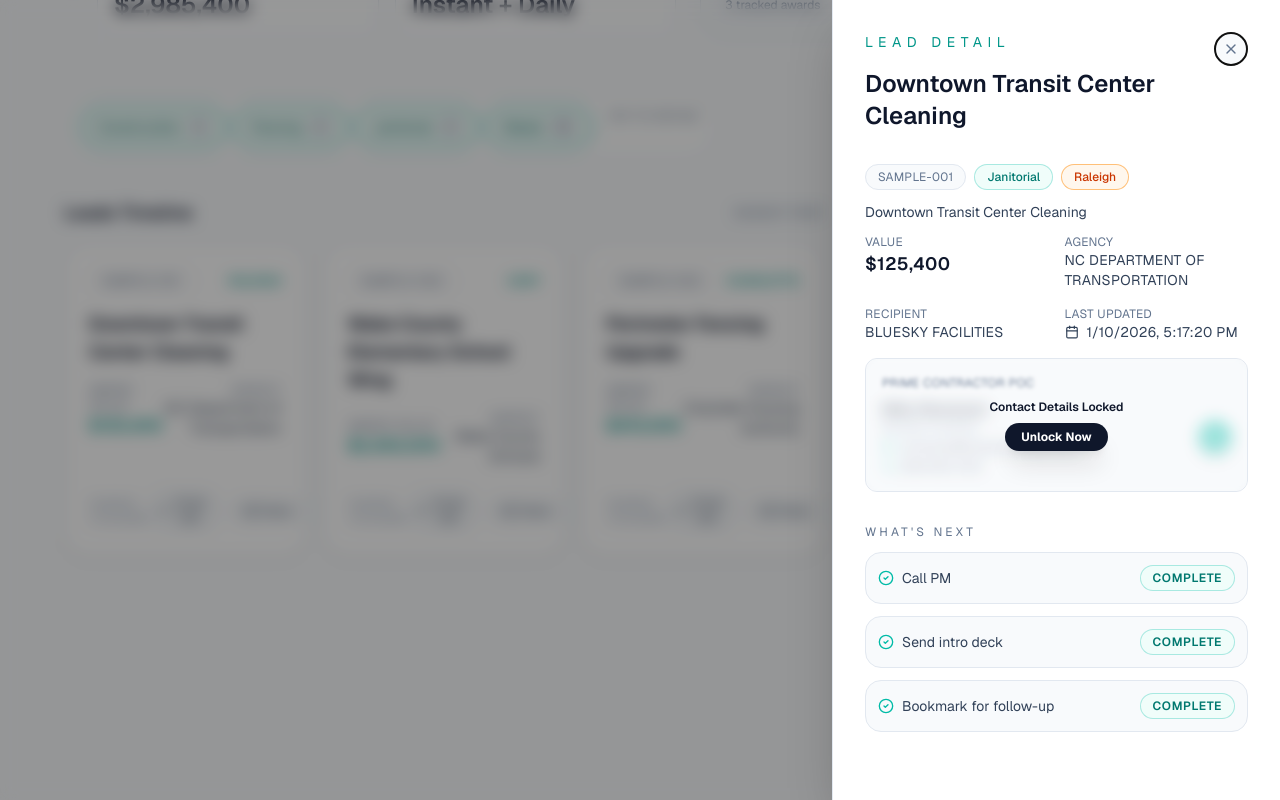
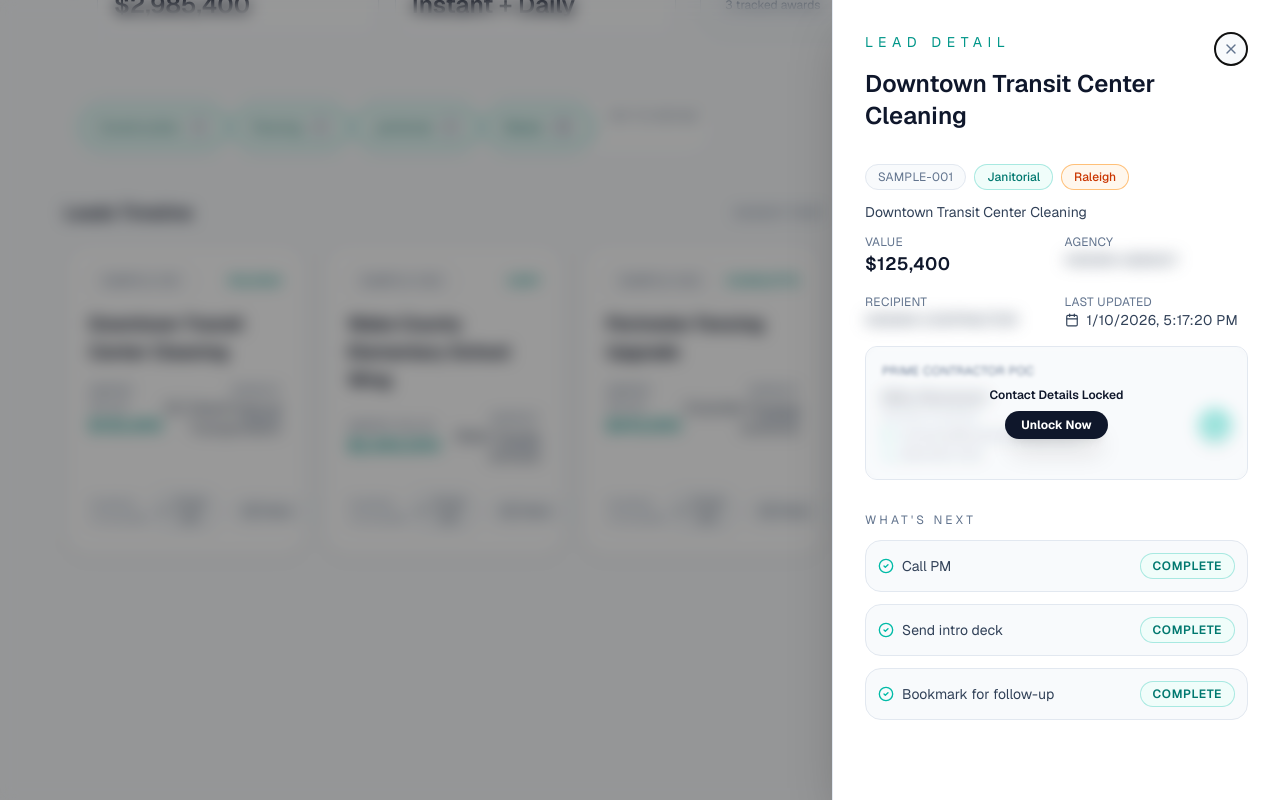
Before and after one commit to djcastelino/getdayoneleads, a Next.js app: page /lead-radar in a window 1280 px wide. Both pictures are taken after a click on the element 185 px from the left and 893 px from the top of the page. Shown: the part 493-1293 px from the top of the page. Built offline with nearby package versions, Linux system fonts and the light colour scheme.

Commit message:
feat: obfuscate winner and agency names in UI to prevent bypassing

```diff
--- a/src/components/lead-card.tsx
+++ b/src/components/lead-card.tsx
@@ -45,9 +45,14 @@ export function LeadCard({ lead, onOpen, onQuickAction }: LeadCardProps) {
               </div>
               <div className="text-right">
                 <p className="text-xs uppercase tracking-wider text-slate-500 dark:text-slate-500">Agency</p>
-                <p className="max-w-[140px] overflow-hidden text-ellipsis text-sm text-slate-700 dark:text-white/80">
-                  {lead.agency}
-                </p>
+                <div className="relative">
+                  <p className="max-w-[140px] overflow-hidden text-ellipsis text-sm text-slate-700 dark:text-white/80 blur-[2px] select-none">
+                     {lead.agency}
+                  </p>
+                  <p className="absolute inset-0 flex items-center justify-end text-[10px] font-semibold text-slate-400 dark:text-slate-500/80">
+                     LOCKED
+                  </p>
+                </div>
               </div>
             </div>
           </div>
--- a/src/components/lead-drawer.tsx
+++ b/src/components/lead-drawer.tsx
@@ -68,11 +68,15 @@ export function LeadDrawer({ lead, open, onClose, onAction }: LeadDrawerProps) {
                   </div>
                   <div>
                     <dt>Agency</dt>
-                    <dd className="text-sm text-slate-700 dark:text-slate-200">{lead.agency}</dd>
+                    <dd className="blur-sm select-none text-sm text-slate-700 dark:text-slate-200">
+                       Hidden Agency
+                    </dd>
                   </div>
                   <div>
                     <dt>Recipient</dt>
-                    <dd className="text-sm text-slate-700 dark:text-slate-200">{lead.winner}</dd>
+                    <dd className="blur-sm select-none text-sm text-slate-700 dark:text-slate-200">
+                       Hidden Contractor
+                    </dd>
                   </div>
                   <div>
                     <dt>Last Updated</dt>
```
